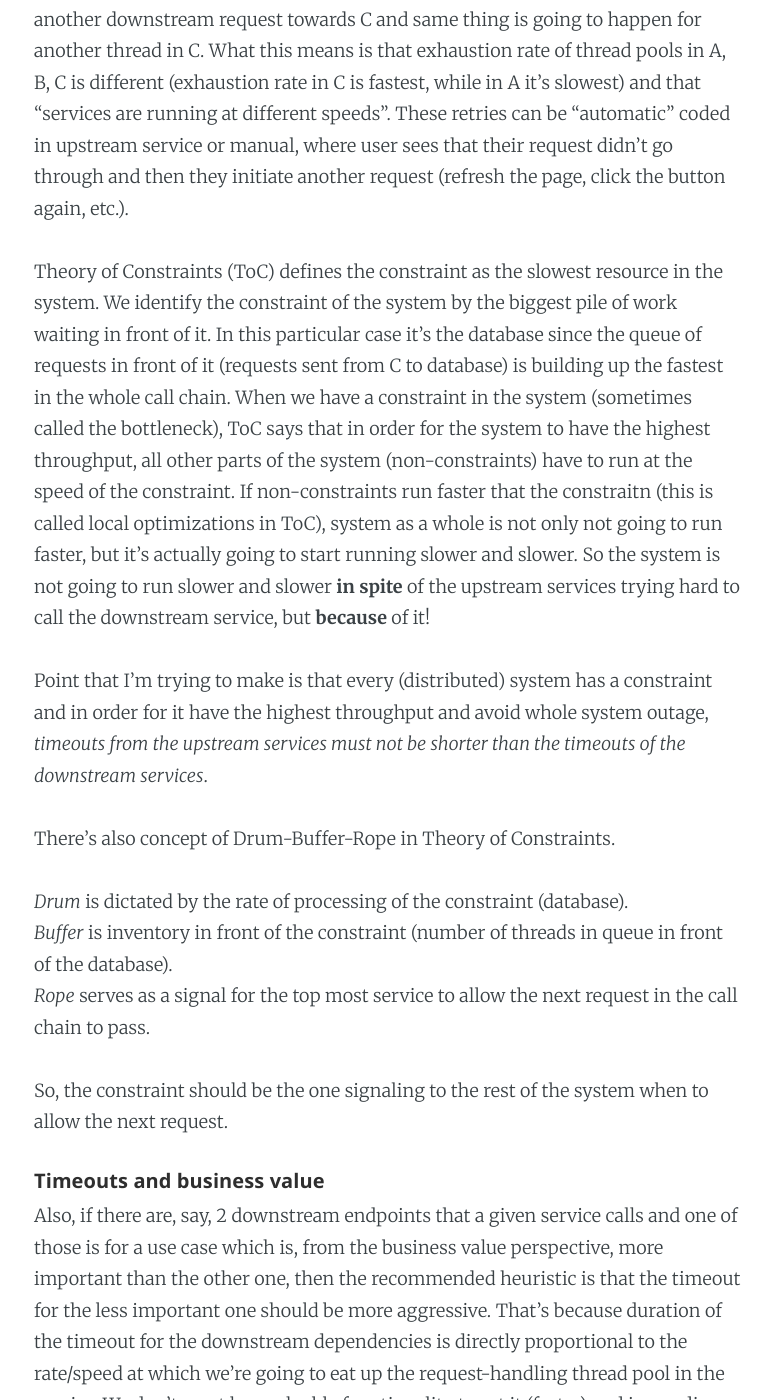
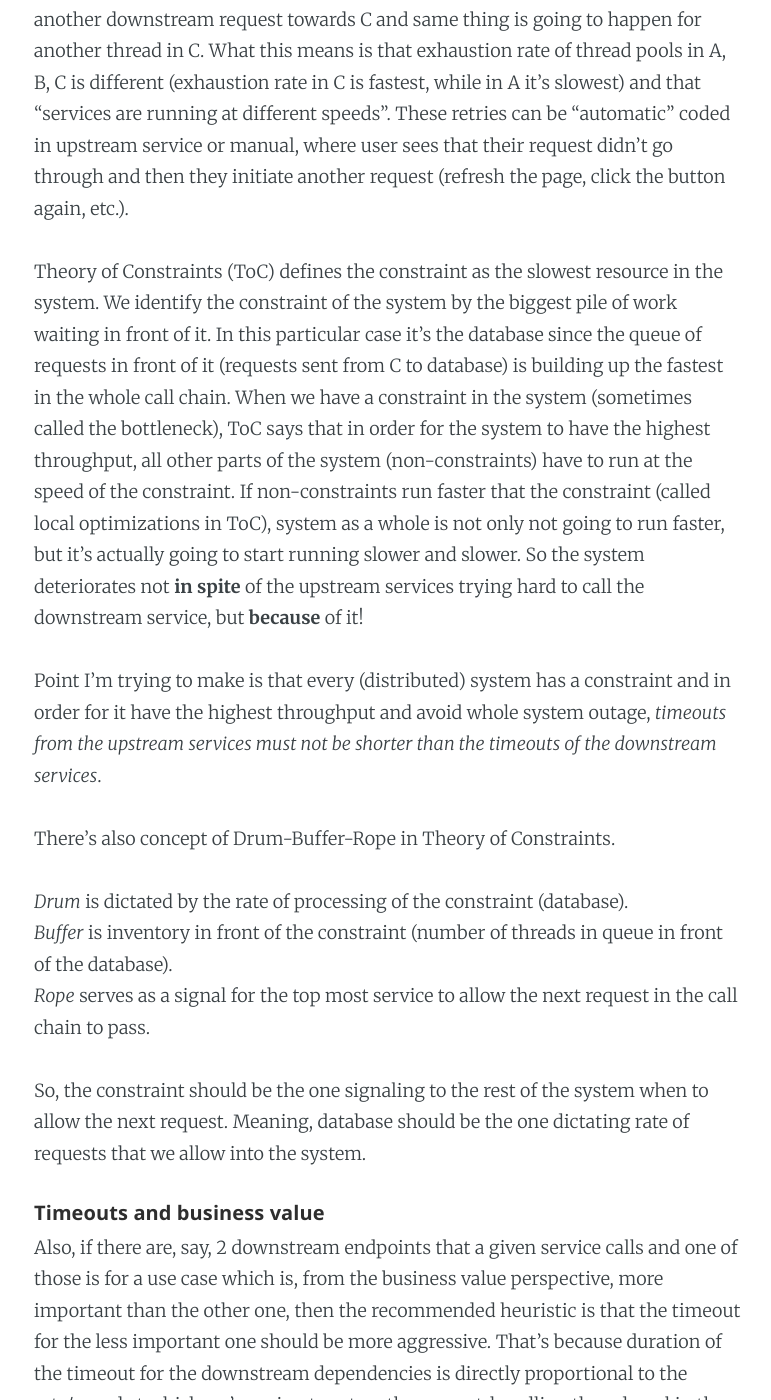
Before and after one commit to dragan-stepanovic/dragan-stepanovic.github.io, a Jekyll site: the page built from _posts/2020-07-19-on-timeouts.md, in a window 1280 px wide and 1400 px high, scrolled down 2215 px. Shown: the whole window, without its empty margins (251-1022 px from the left). Built offline with Jekyll 4.4.1, drawn with Linux system fonts in a browser that asks for light colours; comment, search, counter and statistics services are not loaded.

Commit message:
Update 2020-07-19-on-timeouts.md

```diff
--- a/_posts/2020-07-19-on-timeouts.md
+++ b/_posts/2020-07-19-on-timeouts.md
@@ -32,9 +32,9 @@ In case database hangs because certain query takes longer time to execute, C wil
 In the second case though, C has timeout against database that is longer than timeouts in the upstream services. If C hangs for 30s, B is going to time out against it and release its thread after 20s and A is going to time out and release its thread after 10s. What usually happens is that A and B have retries in place, so will fire another downstream request towards C and same thing is going to happen for another thread in C. What this means is that exhaustion rate of thread pools in A, B, C is different (exhaustion rate in C is fastest, while in A it's slowest) and that "services are running at different speeds". These retries can be "automatic" coded in upstream service or manual, where user sees that their request didn't go through and then they initiate another request (refresh the page, click the button again, etc.).
 
 Theory of Constraints (ToC) defines the constraint as the slowest resource in the system. We identify the constraint of the system by the biggest pile of work waiting in front of it. In this particular case it's the database since the queue of requests in front of it (requests sent from C to database) is building up the fastest in the whole call chain.
-When we have a constraint in the system (sometimes called the bottleneck), ToC says that in order for the system to have the highest throughput, all other parts of the system (non-constraints) have to run at the speed of the constraint. If non-constraints run faster that the constraitn (this is called local optimizations in ToC), system as a whole is not only not going to run faster, but it's actually going to start running slower and slower. So the system is not going to run slower and slower __in spite__ of the upstream services trying hard to call the downstream service, but __because__ of it!
+When we have a constraint in the system (sometimes called the bottleneck), ToC says that in order for the system to have the highest throughput, all other parts of the system (non-constraints) have to run at the speed of the constraint. If non-constraints run faster that the constraint (called local optimizations in ToC), system as a whole is not only not going to run faster, but it's actually going to start running slower and slower. So the system deteriorates not __in spite__ of the upstream services trying hard to call the downstream service, but __because__ of it!
 
-Point that I'm trying to make is that every (distributed) system has a constraint and in order for it have the highest throughput and avoid whole system outage, _timeouts from the upstream services must not be shorter than the timeouts of the downstream services_.
+Point I'm trying to make is that every (distributed) system has a constraint and in order for it have the highest throughput and avoid whole system outage, _timeouts from the upstream services must not be shorter than the timeouts of the downstream services_.
 
 There's also concept of Drum-Buffer-Rope in Theory of Constraints.
 
@@ -42,7 +42,7 @@ _Drum_ is dictated by the rate of processing of the constraint (database).
 _Buffer_ is inventory in front of the constraint (number of threads in queue in front of the database).
 _Rope_ serves as a signal for the top most service to allow the next request in the call chain to pass.
 
-So, the constraint should be the one signaling to the rest of the system when to allow the next request.
+So, the constraint should be the one signaling to the rest of the system when to allow the next request. Meaning, database should be the one dictating rate of requests that we allow into the system.
 
 ##### Timeouts and business value
 Also, if there are, say, 2 downstream endpoints that a given service calls and one of those is for a use case which is, from the business value perspective, more important than the other one, then the recommended heuristic is that the timeout for the less important one should be more aggressive. That's because duration of the timeout for the downstream dependencies is directly proportional to the rate/speed at which we're going to eat up the request-handling thread pool in the service. We don't want less valuable functionality to eat it (faster) and jeopardize the more important functionality (more valuable downstream endpoint) of becoming unavailable.
```
